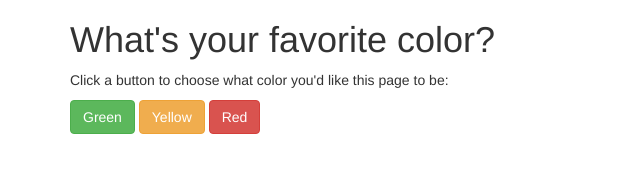
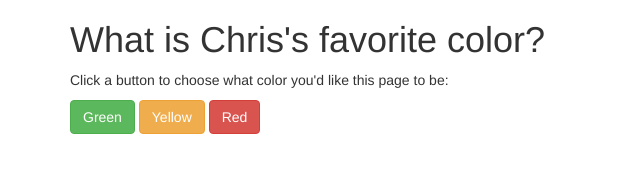
Before and after one commit to RuthieRNewman/add-remove, a plain HTML site: page add-remove/index.html in a window 1280 px wide. Shown: the whole page, without its empty margins (0-640 px from the left). Drawn offline with Linux system fonts and the light colour scheme; files that its build step writes are made by us from their sources.

Commit message:
add author and text to index.html
Co-authored-by: Chris Brauch <cmbrauch00@gmail.com>

```diff
--- a/add-remove/index.html
+++ b/add-remove/index.html
@@ -9,7 +9,7 @@
   </head>
   <body>
     <div class="container">
-      <h1>What's your favorite color?</h1>
+      <h1>What is Chris's favorite color?</h1>
       <p>Click a button to choose what color you'd like this page to be:</p>
 
       <button class="btn btn-success" id="green">Green</button>
```
